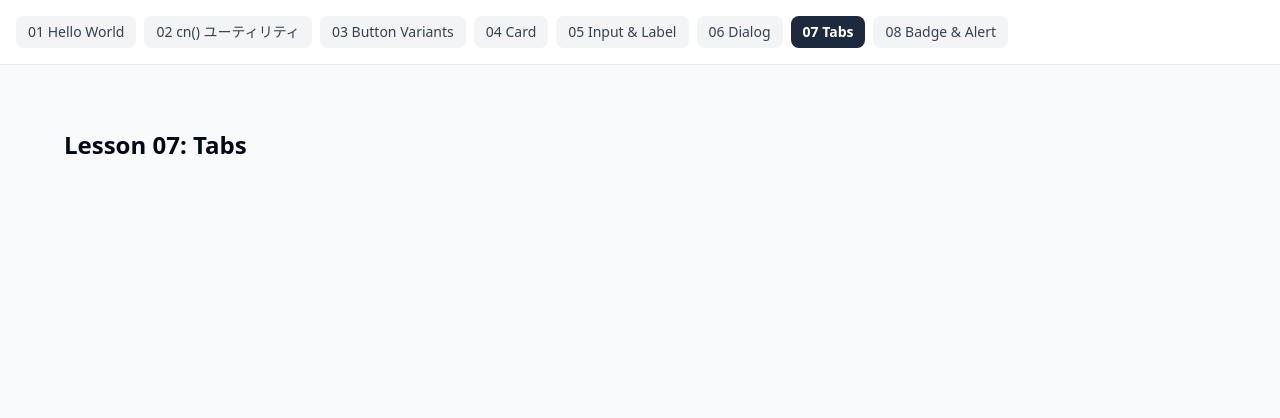
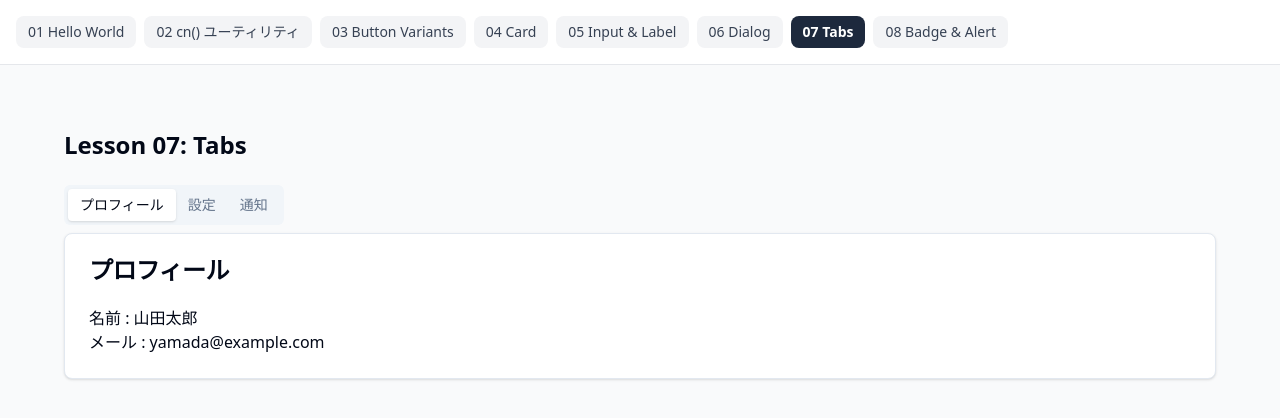
Before and after one commit to IchinaZiru/my-tech-roadmap, a React (Vite) app in the folder shadcn-ui/: page / in a window 1280 px wide. Both pictures are taken after a click on the button "07 Tabs". Shown: the top 418 px of the page. Built offline with nearby package versions, Linux system fonts and the light colour scheme.

Commit message:
Tab概念

```diff
--- a/shadcn-ui/src/lessons/07-tabs/TabsLesson.tsx
+++ b/shadcn-ui/src/lessons/07-tabs/TabsLesson.tsx
@@ -17,6 +17,31 @@ export default function TabsLesson() {
 
       {/* Tabs コンポーネントを使う */}
       {/* ヒント: <Tabs defaultValue="tab1"> で開始タブを指定。TabsTrigger と TabsContent の value を一致させる */}
+      <Tabs defaultValue="profile">
+        <TabsList>
+          <TabsTrigger value="profile">プロフィール</TabsTrigger>
+          <TabsTrigger value="settings">設定</TabsTrigger>
+          <TabsTrigger value="notifications">通知</TabsTrigger>
+        </TabsList>
+
+        <TabsContent value="profile">
+        <Card>
+          <CardHeader>
+            <CardTitle>プロフィール</CardTitle>
+          </CardHeader>
+          <CardContent>
+            <p> 名前 : 山田太郎</p>
+            <p> メール : yamada@example.com</p>
+          </CardContent>
+        </Card>
+        </TabsContent>
+        <TabsContent value="settings">
+          {/* 設定の内容 */}
+        </TabsContent>
+        <TabsContent value="notifications">
+          {/* 通知の内容 */}
+        </TabsContent>
+      </Tabs>
     </div>
   )
 }
```
